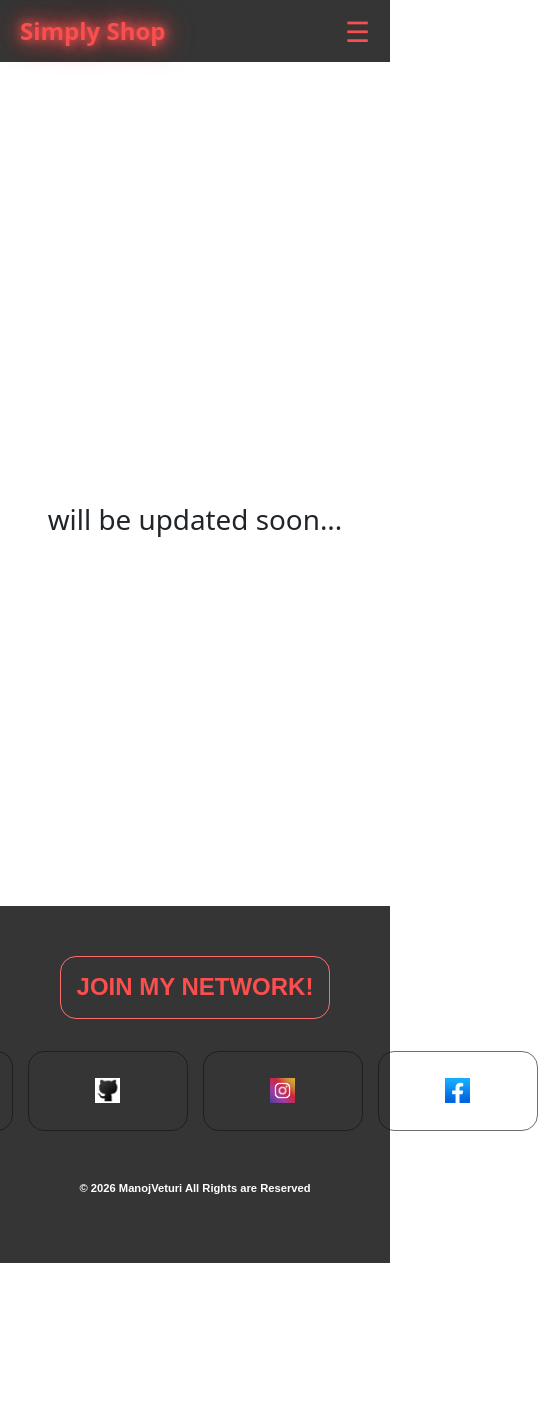
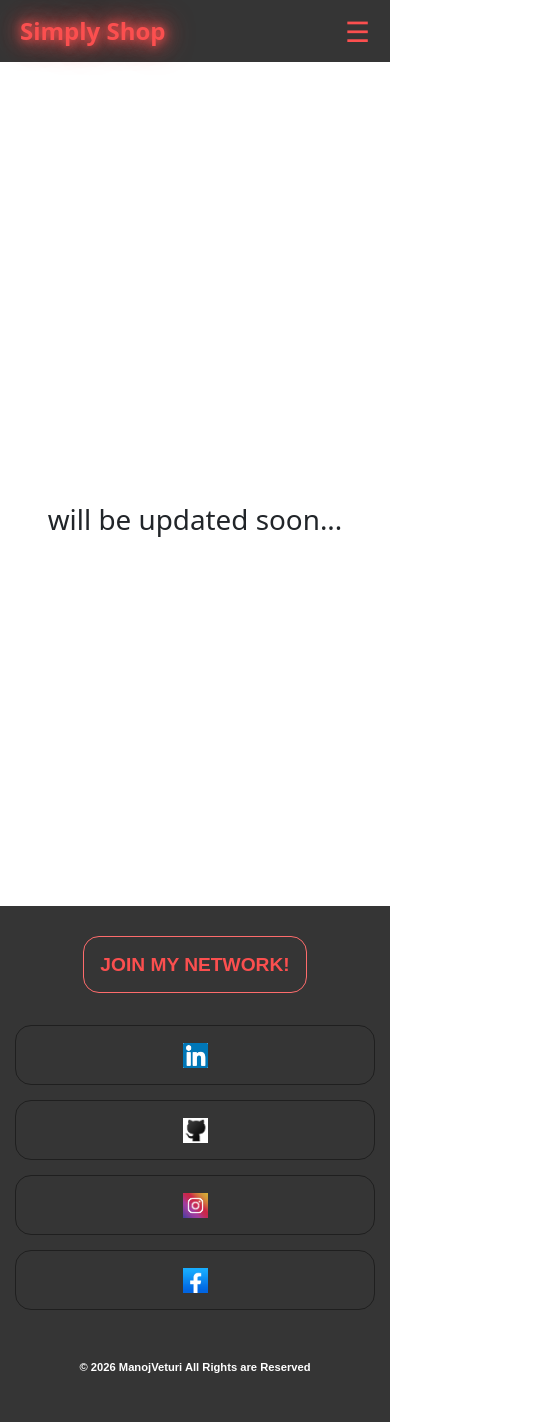
Before and after one commit to ManojVeturi/Simply-Shop, a React app: page / in a window 390 px wide. Shown: the whole page, 538 px wide, since content can reach past the window. Before the commit the page ends 1263 px from the top, so only its background shows below. Built offline with nearby package versions, Linux system fonts and the light colour scheme; no server answers; the HTML template or start-up script is replaced by a standard one.

Commit message:
responsive

```diff
--- a/src/App.css
+++ b/src/App.css
@@ -1,6 +1,12 @@
 * {
   margin: 0;
   padding: 0;
+  box-sizing: border-box;
+}
+
+html, body {
+  overflow-x: hidden;
+  width: 100%;
 }
 
 :root {
--- a/src/components/about/about.css
+++ b/src/components/about/about.css
@@ -1,7 +1,7 @@
 .about {
     padding-top: 5rem;
     min-height: 100vh;
-    min-width: 100vw;
+    width: 100%;
     display: flex;
     justify-content: center;
     align-items: center;
--- a/src/components/footer/footer.css
+++ b/src/components/footer/footer.css
@@ -1,7 +1,7 @@
 .footer {
     background-color: var(--bg-primary);
-    padding: 50px;
-    min-width: 100vw;
+    padding: 50px 20px;
+    width: 100%;
     font-family: Arial, sans-serif;
     display: flex;
     flex-direction: column;
@@ -48,3 +48,26 @@
     text-align: center;
     font-weight: bold;
 }
+
+@media (max-width: 768px) {
+
+  .footer {
+    padding: 30px 15px;
+  }
+
+  .footer .social-links {
+    flex-direction: column;
+    width: 100%;
+  }
+
+  .footer .social-links a {
+    width: 100%;
+    height: 60px;
+  }
+
+  .footer h3 {
+    font-size: 1.2rem;
+    text-align: center;
+  }
+
+}
--- a/src/components/home/home.css
+++ b/src/components/home/home.css
@@ -1,18 +1,18 @@
 .home {
     padding-top: 5rem;
     min-height: 100vh;
-    max-width: 100vw;
+    width: 100%;
     background-color: var(--bg-secondary);
     color: var(--text-primary);
 
 }
 
-.home h2{
+.home h2 {
     text-align: center;
     margin-bottom: 1rem;
-    font-size: 5rem;
     font-weight: bold;
     color: var(--accent-color);
+    font-size: clamp(2rem, 8vw, 5rem);
 }
 
 .home h2:hover {
```
